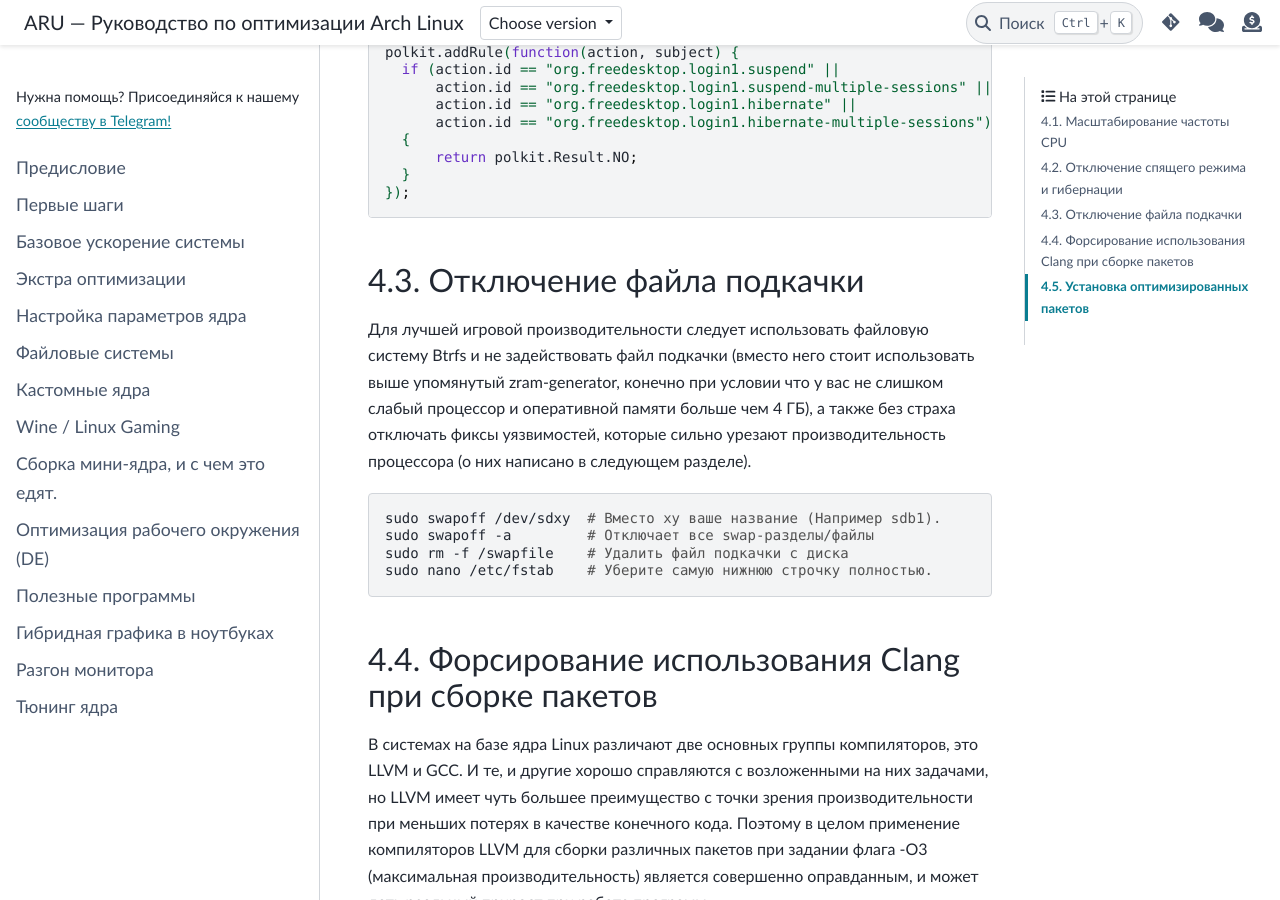
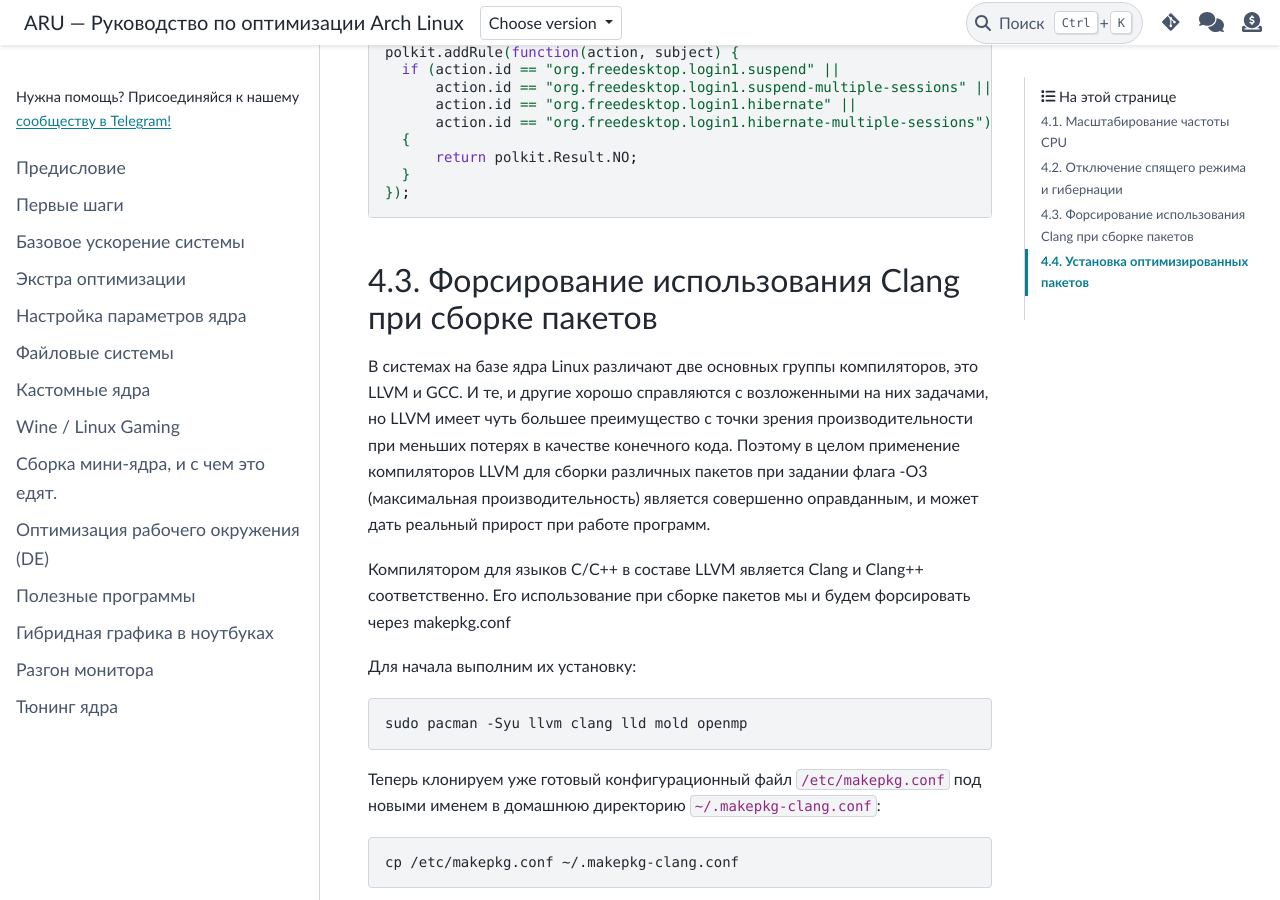
Before and after one commit to ventureoo/ARU, a Sphinx documentation site: the page built from docs/source/extra-optimizations.rst, in a window 1280 px wide and 900 px high, scrolled down 6499 px. Built offline with Sphinx 7.4.7 and the PyData theme 0.15.4, drawn with Linux system fonts in a browser that asks for light colours.

Commit message:
extra-optimizations: Remove swap disabling

```diff
--- a/docs/source/extra-optimizations.rst
+++ b/docs/source/extra-optimizations.rst
@@ -307,27 +307,6 @@
   });
 
 
-.. index:: swap, swapfile
-.. _disabling-swap:
-
-===========================
-Отключение файла подкачки
-===========================
-
-Для лучшей игровой производительности следует использовать файловую систему
-Btrfs и не задействовать файл подкачки (вместо него стоит использовать выше
-упомянутый zram-generator, конечно при условии что у вас не слишком слабый процессор
-и оперативной памяти больше чем 4 ГБ), а также без страха отключать фиксы
-уязвимостей, которые сильно урезают производительность процессора (о них
-написано в следующем разделе).
-
-::
-
-  sudo swapoff /dev/sdxy  # Вместо xy ваше название (Например sdb1).
-  sudo swapoff -a         # Отключает все swap-разделы/файлы
-  sudo rm -f /swapfile    # Удалить файл подкачки с диска
-  sudo nano /etc/fstab    # Уберите самую нижнюю строчку полностью.
-
 .. index:: makepkg, clang, native-compilation, flags
 .. _force-clang-usage:
 
```
